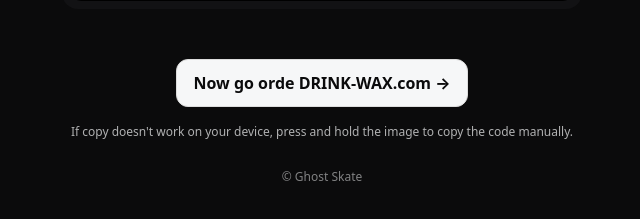
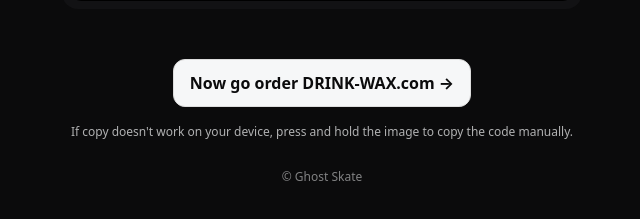
Before and after one commit to mavenverse/ghostskate-wax, a plain HTML site: page index.html in a window 1280 px wide. Shown: the part 563-782 px from the top of the page, 318-958 px from the left. Drawn offline with Linux system fonts and the light colour scheme.

Commit message:
Update index.html

```diff
--- a/index.html
+++ b/index.html
@@ -49,7 +49,7 @@
 
     <div class="status" id="status"></div>
 
-    <p><a class="cta" href="https://drink-wax.com" target="_blank" rel="noopener">Now go orde DRINK-WAX.com →</a></p>
+    <p><a class="cta" href="https://drink-wax.com" target="_blank" rel="noopener">Now go order DRINK-WAX.com →</a></p>
 
     <p class="hint">If copy doesn't work on your device, press and hold the image to copy the code manually.</p>
 
```
